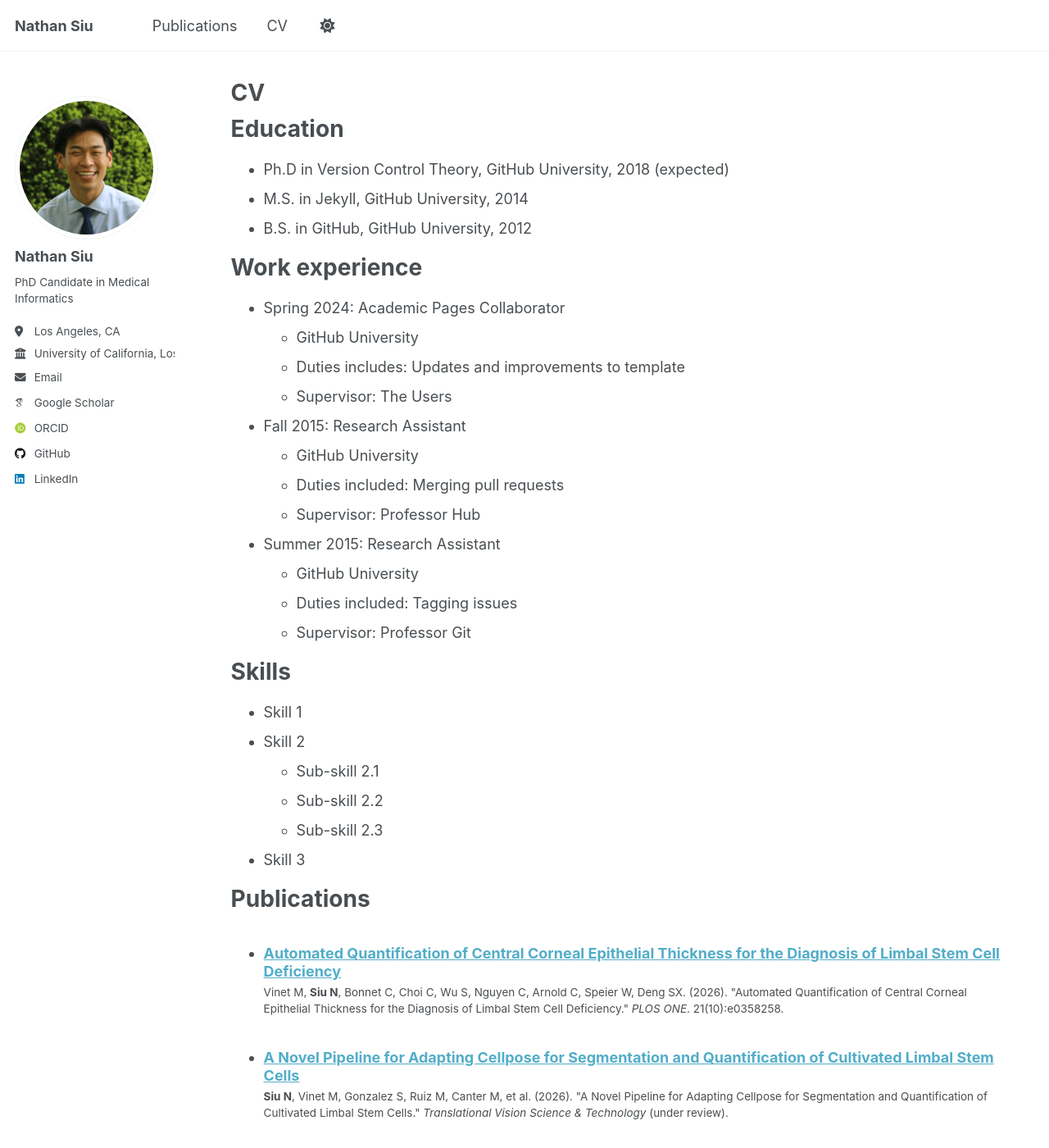
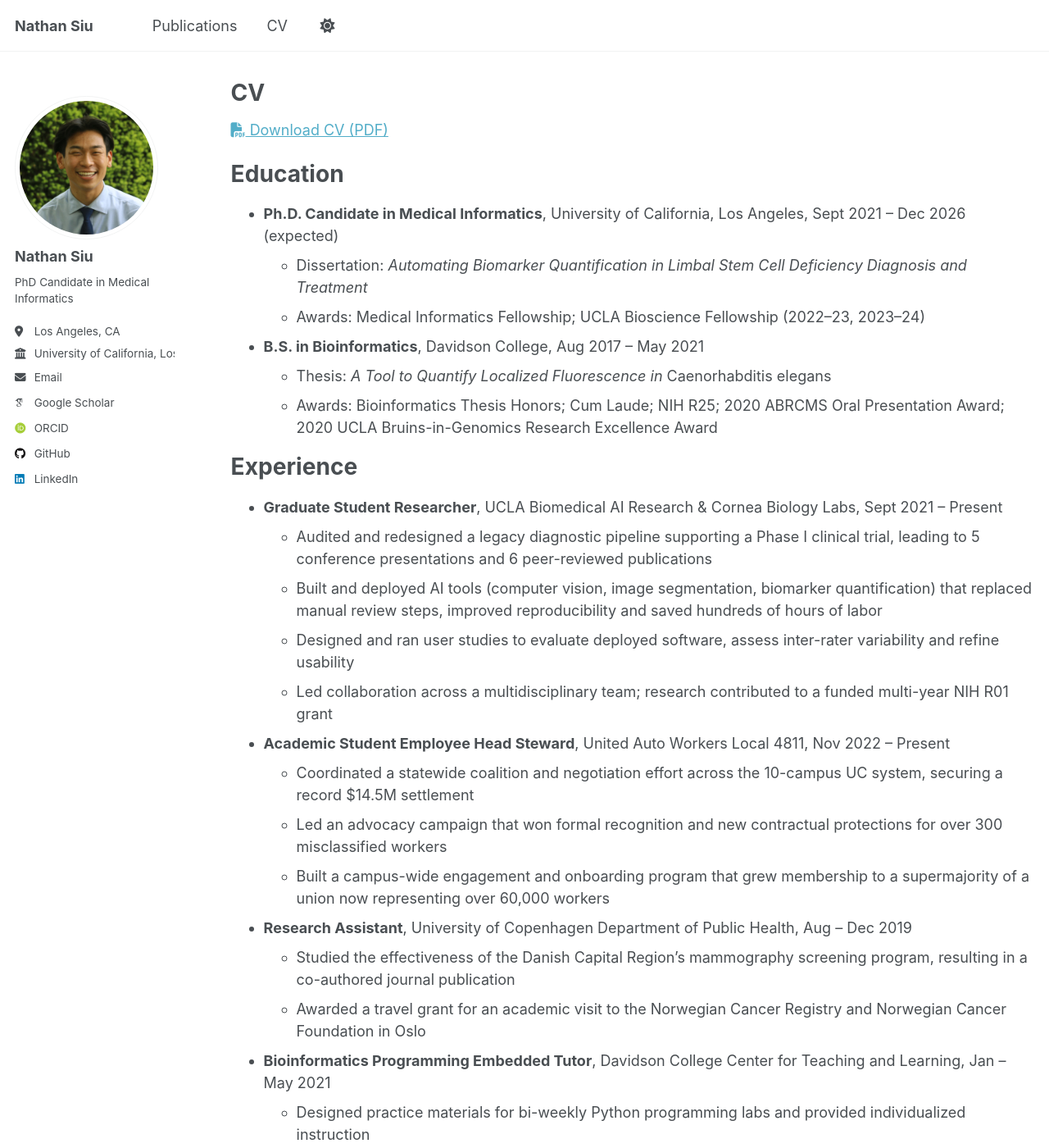
Before and after one commit to n8siu/n8siu.github.io, a Jekyll site: the page built from _pages/cv.md, in a window 1280 px wide and 1400 px high. Shown: the whole window at 82% size. Built offline with Jekyll 4.4.1, drawn with Linux system fonts in a browser that asks for light colours; some web fonts are replaced; some of the changed text lies outside the part shown.

Commit message:
Rewrite CV page with real content
Co-Authored-By: Claude Opus 5.5 <noreply@anthropic.com>

```diff
--- a/_pages/cv.md
+++ b/_pages/cv.md
@@ -9,44 +9,58 @@ redirect_from:
 
 {% include base_path %}
 
+<a href="{{ base_path }}/files/NathanSiu_CV.pdf"><i class="fas fa-file-pdf" aria-hidden="true"></i> Download CV (PDF)</a>
+
 Education
 ======
-* Ph.D in Version Control Theory, GitHub University, 2018 (expected)
-* M.S. in Jekyll, GitHub University, 2014
-* B.S. in GitHub, GitHub University, 2012
+* **Ph.D. Candidate in Medical Informatics**, University of California, Los Angeles, Sept 2021 – Dec 2026 (expected)
+  * Dissertation: *Automating Biomarker Quantification in Limbal Stem Cell Deficiency Diagnosis and Treatment*
+  * Awards: Medical Informatics Fellowship; UCLA Bioscience Fellowship (2022–23, 2023–24)
+* **B.S. in Bioinformatics**, Davidson College, Aug 2017 – May 2021
+  * Thesis: *A Tool to Quantify Localized Fluorescence in* Caenorhabditis elegans
+  * Awards: Bioinformatics Thesis Honors; Cum Laude; NIH R25; 2020 ABRCMS Oral Presentation Award; 2020 UCLA Bruins-in-Genomics Research Excellence Award
 
-Work experience
+Experience
 ======
-* Spring 2024: Academic Pages Collaborator
-  * GitHub University
-  * Duties includes: Updates and improvements to template
-  * Supervisor: The Users
+* **Graduate Student Researcher**, UCLA Biomedical AI Research & Cornea Biology Labs, Sept 2021 – Present
+  * Audited and redesigned a legacy diagnostic pipeline supporting a Phase I clinical trial, leading to 5 conference presentations and 6 peer-reviewed publications
+  * Built and deployed AI tools (computer vision, image segmentation, biomarker quantification) that replaced manual review steps, improved reproducibility and saved hundreds of hours of labor
+  * Designed and ran user studies to evaluate deployed software, assess inter-rater variability and refine usability
+  * Led collaboration across a multidisciplinary team; research contributed to a funded multi-year NIH R01 grant
 
-* Fall 2015: Research Assistant
-  * GitHub University
-  * Duties included: Merging pull requests
-  * Supervisor: Professor Hub
+* **Academic Student Employee Head Steward**, United Auto Workers Local 4811, Nov 2022 – Present
+  * Coordinated a statewide coalition and negotiation effort across the 10-campus UC system, securing a record $14.5M settlement
+  * Led an advocacy campaign that won formal recognition and new contractual protections for over 300 misclassified workers
+  * Built a campus-wide engagement and onboarding program that grew membership to a supermajority of a union now representing over 60,000 workers
 
-* Summer 2015: Research Assistant
-  * GitHub University
-  * Duties included: Tagging issues
-  * Supervisor: Professor Git
+* **Research Assistant**, University of Copenhagen Department of Public Health, Aug – Dec 2019
+  * Studied the effectiveness of the Danish Capital Region's mammography screening program, resulting in a co-authored journal publication
+  * Awarded a travel grant for an academic visit to the Norwegian Cancer Registry and Norwegian Cancer Foundation in Oslo
+
+* **Bioinformatics Programming Embedded Tutor**, Davidson College Center for Teaching and Learning, Jan – May 2021
+  * Designed practice materials for bi-weekly Python programming labs and provided individualized instruction
+
+* **Student Technology Consultant**, Davidson College Technology and Innovation, Aug 2018 – May 2021
+  * Managed malware detection and remediation across college devices and led an encryption campaign for faculty and staff
+  * Maintained a technical knowledge base and resolved hundreds of support tickets
+
+* **Treasurer**, Relay for Life / Colleges Against Cancer, Davidson College, Aug 2017 – Mar 2020
+  * Organized fundraising events with over 200 annual participants, raising over $50K for the American Cancer Society
 
 Skills
 ======
-* Skill 1
-* Skill 2
-  * Sub-skill 2.1
-  * Sub-skill 2.2
-  * Sub-skill 2.3
-* Skill 3
+* **Research areas:** multimodal medical AI, deep learning, computer vision, image processing, data science, data visualization, foundation models, agentic AI, public health, human subjects research, ophthalmology
+* **Technical:** Python, PyTorch, scikit-learn, pandas, R, Unix shell, Java, d3.js, ImageJ Macro/Jython, git
+* **Languages:** Mandarin Chinese (native), French (B2)
 
 Publications
 ======
+See the [Publications]({{ base_path }}/publications/) page or [Google Scholar]({{ site.author.googlescholar }}) for a full list.
+
   <ul>{% for post in site.publications reversed %}
     {% include archive-single-cv.html %}
   {% endfor %}</ul>
 
-Service and leadership
+Interests
 ======
-* Currently signed in to 43 different slack teams
+Pottery and ceramics, language learning, baking, reading, kombucha brewing
```
